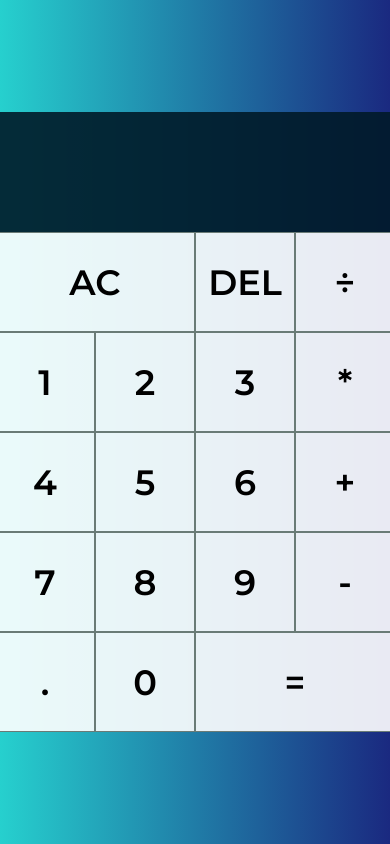
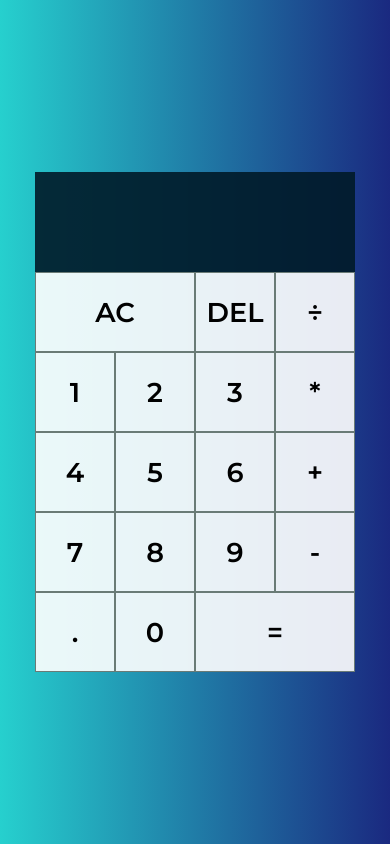
Before and after one commit to davidG999/calculator, a plain HTML site: page index.html in a window 390 px wide. Drawn offline with Linux system fonts and the light colour scheme.

Commit message:
Make adaptive mobile design

```diff
--- a/style.css
+++ b/style.css
@@ -77,3 +77,30 @@ body {
   opacity: 90%;
   font-size: 2.5rem;
 }
+
+@media (max-width: 480px) {
+  .calculator-grid {
+    display: grid;
+    -webkit-box-pack: center;
+        -ms-flex-pack: center;
+            justify-content: center;
+    -ms-flex-line-pack: center;
+        align-content: center;
+    min-height: 100vh;
+    grid-template-columns: repeat(4, 80px);
+    grid-template-rows: minmax(100px, auto) repeat(5, 80px);
+  }
+
+
+  .calculator-grid > button {
+    font-size: 1.7rem;
+  }
+
+  .output .previous-operand {
+    font-size: 1rem;
+  }
+
+  .output .current-operand {
+    font-size: 2rem;
+  }
+}
```
